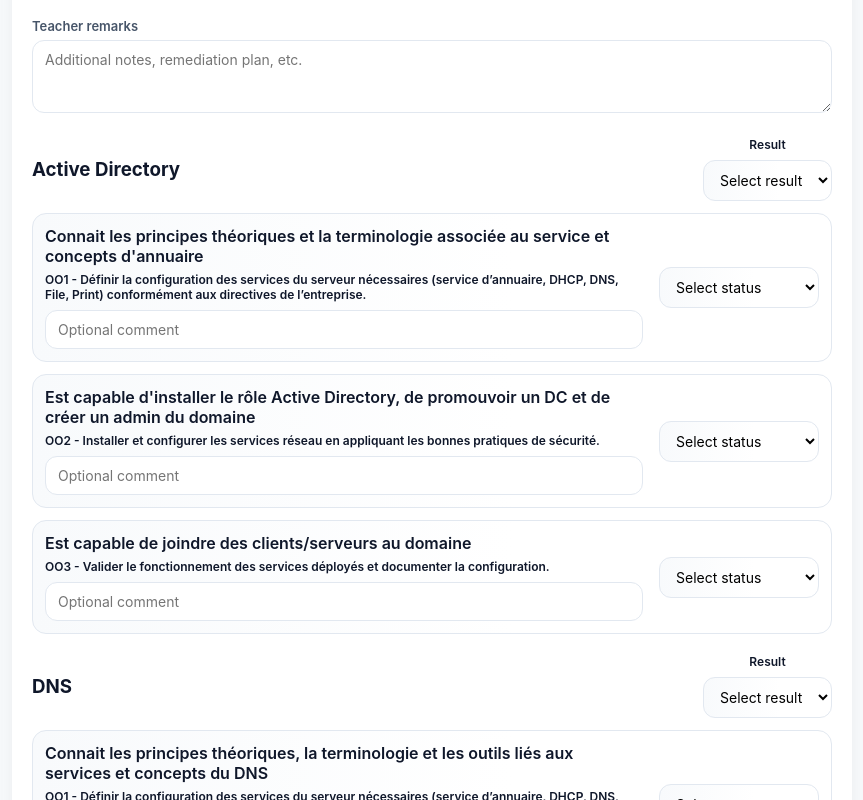
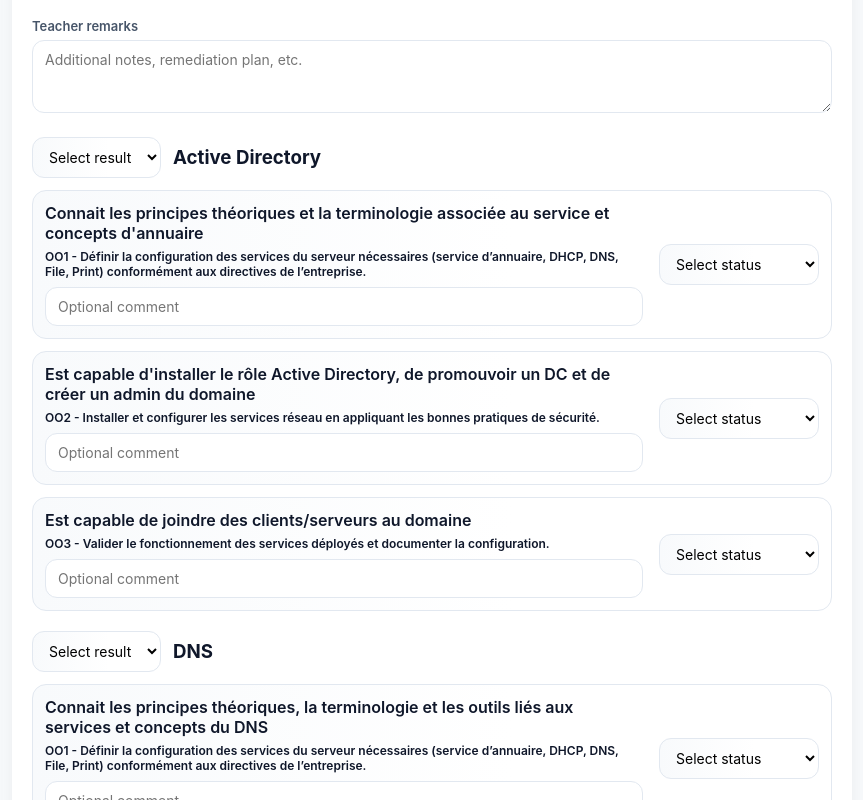
Before and after one commit to hurtlinb/erapport, a React (Vite) app in the folder client/: page / in a window 1280 px wide. Shown: the part 940-1740 px from the top of the page, without its empty margins (380-1243 px from the left). Built offline with nearby package versions, Linux system fonts and the light colour scheme.

Commit message:
Adjust category result layout

```diff
--- a/client/src/App.jsx
+++ b/client/src/App.jsx
@@ -1055,12 +1055,11 @@ function App() {
             {(draft.competencies || []).map((section, sectionIndex) => (
               <div key={section.category} className="competency-section">
                 <div className="competency-section-header">
-                  <h3>{section.category}</h3>
                   <label className="category-result">
-                    <span>Result</span>
                     <select
                       className={`status-select ${getStatusClass(section.result)}`}
                       value={section.result}
+                      aria-label="Category result"
                       onChange={(event) =>
                         updateCategoryResult(sectionIndex, event.target.value)
                       }
@@ -1071,6 +1070,7 @@ function App() {
                       <option value={STATUS_VALUES.NOT_ASSESSED}>NOK</option>
                     </select>
                   </label>
+                  <h3>{section.category}</h3>
                 </div>
                 <div className="competency-table">
                   {(section.items || []).map((item, itemIndex) => {
--- a/client/src/styles.css
+++ b/client/src/styles.css
@@ -372,7 +372,7 @@ textarea {
   display: flex;
   flex-wrap: wrap;
   align-items: center;
-  justify-content: space-between;
+  justify-content: flex-start;
   gap: 12px;
   margin-bottom: 12px;
 }
```
